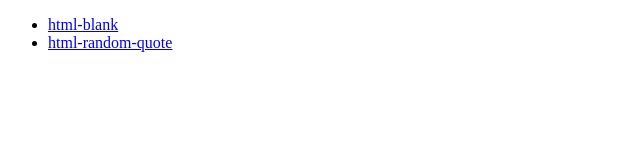
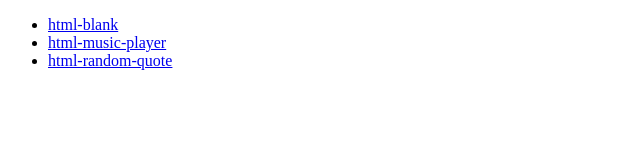
Before and after one commit to victorlin/apps, a plain HTML site: page index.html in a window 1280 px wide. Shown: the whole page, without its empty margins (0-640 px from the left). Drawn offline with Linux system fonts and the light colour scheme.

Commit message:
Add html-music-player

```diff
--- a/index.html
+++ b/index.html
@@ -8,6 +8,7 @@
 <body>
 <ul>
     <li><a href="/apps/html-blank">html-blank</a></li>
+    <li><a href="/apps/html-music-player">html-music-player</a></li>
     <li><a href="/apps/html-random-quote">html-random-quote</a></li>
 </ul>
 </body>
```
Also changed, not shown: 1 other file.
